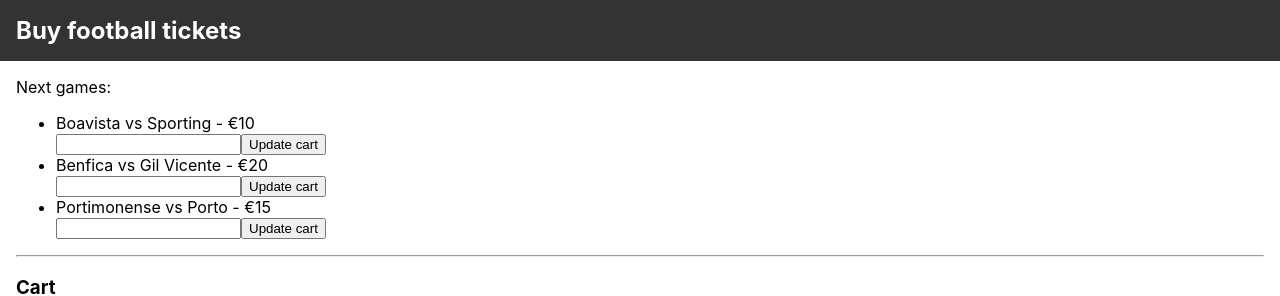
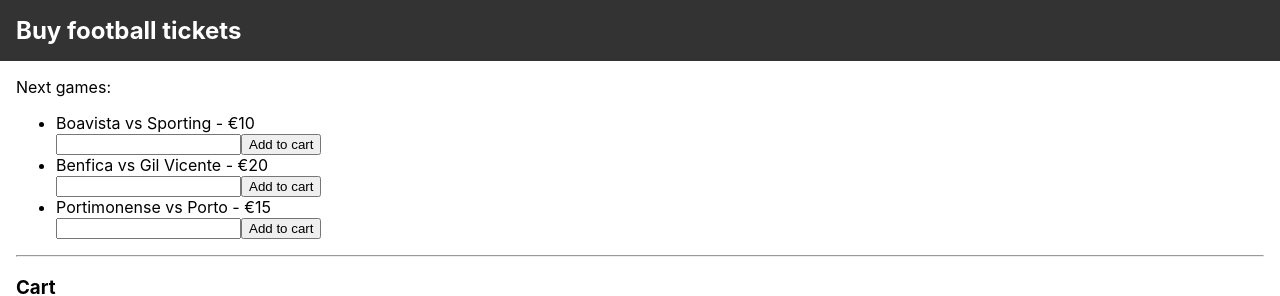
Before and after one commit to asantos00/cypress-e2e, a React (Create React App) app: page / in a window 1280 px wide. Shown: the top 296 px of the page. Built offline with nearby package versions, Linux system fonts and the light colour scheme.

Commit message:
Fix update and add to cart buttons

```diff
--- a/src/App.js
+++ b/src/App.js
@@ -79,7 +79,7 @@
                   });
                 }}
               >
-                {cart[game.id] !== game.nrOfTickets ? "Update cart" : "Add to cart"}
+                {game.nrOfTickets && cart[game.id] !== game.nrOfTickets ? "Update cart" : "Add to cart"}
               </button>
             </li>
           ))}
```
